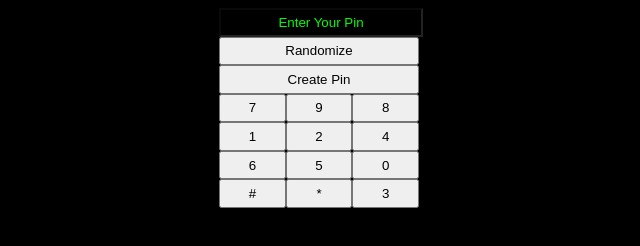
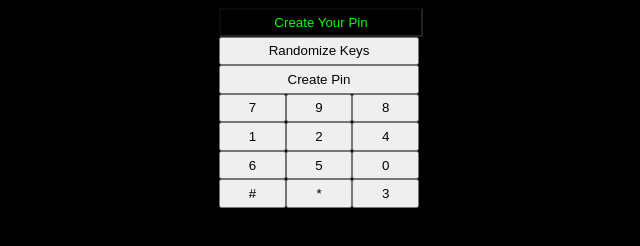
Before and after one commit to dsanderson90/randomkeypad, a plain HTML site: page index.html in a window 1280 px wide. Shown: the full height of the page, 371-1011 px from the left. Drawn offline with Linux system fonts and the light colour scheme.

Commit message:
made it so placeholder text changes depending on whether there is an pin or not.

```diff
--- a/index.html
+++ b/index.html
@@ -12,9 +12,9 @@
 
     <div id="div" class="numpad">
         <input type="text" id="screen" class="display"
-      placeholder='Enter Your Pin'
+        placeholder="Create Your Pin"
       disabled/>
-      <button id='btn' class="random" >Randomize</button>
+      <button id='btn' class="random" >Randomize Keys</button>
       <button id='create' class="enterPin" >Create Pin</button>
       </div>
 
--- a/index.js
+++ b/index.js
@@ -87,4 +87,5 @@ function clearScreen() {
 createPinBtn.addEventListener('click', function() {
   createPin();
   clearScreen();
+  screen.placeholder = 'Enter Your Pin'
 });
```
